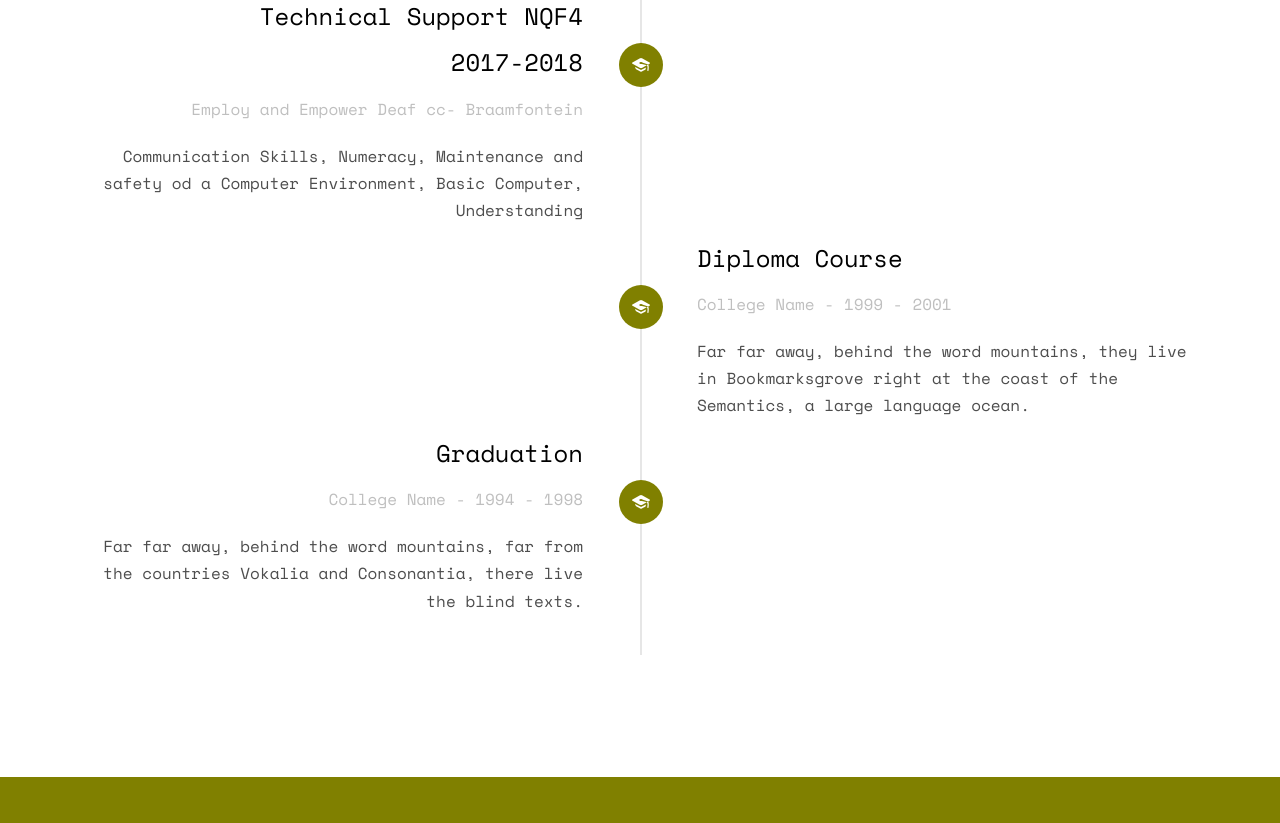
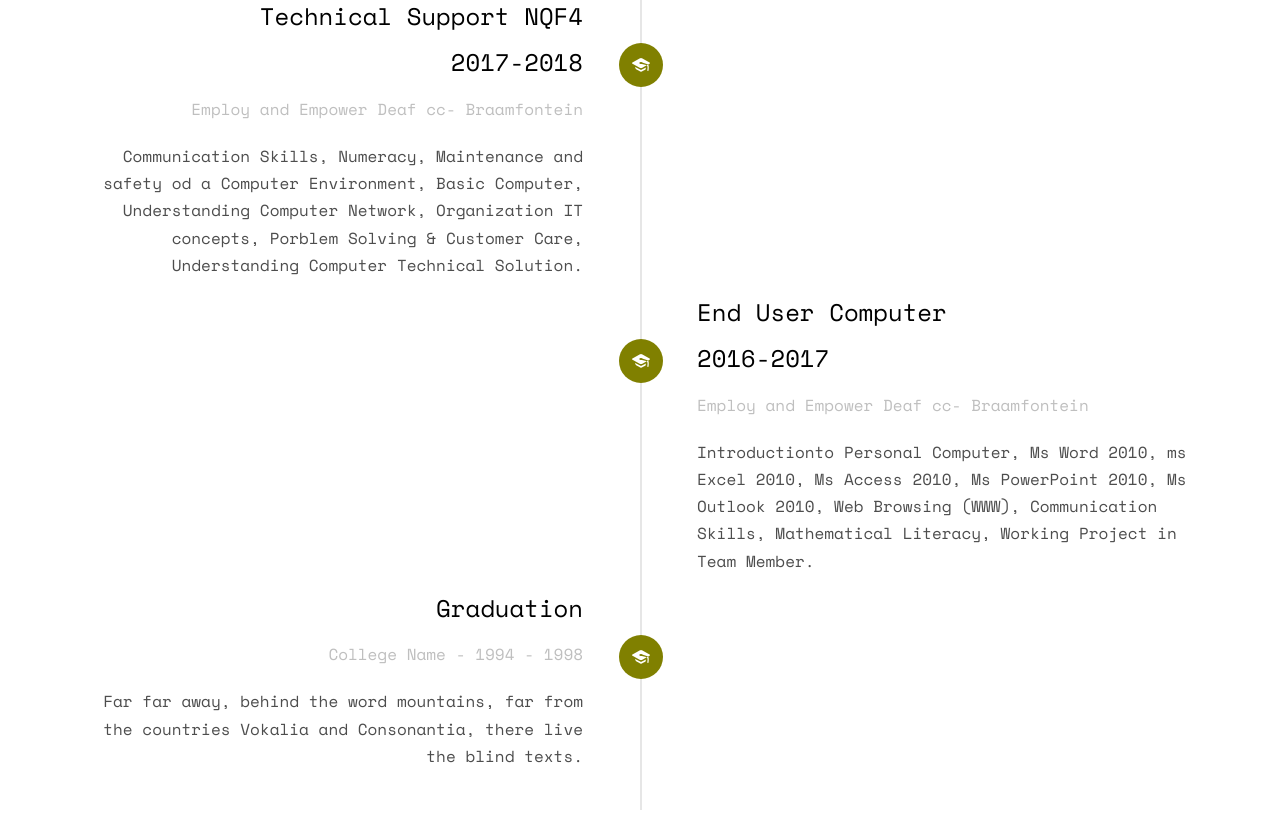
Before and after one commit to SiyabulelaSabu/CV-Zem-Zem, a plain HTML site: page index.html in a window 1280 px wide. Shown: the part 2977-3800 px from the top of the page. Drawn offline with nearby package versions, Linux system fonts and the light colour scheme; some packages are replaced by stand-ins of ours; no server answers; files whose address does not match are found by name.

Commit message:
education change everything

```diff
--- a/index.html
+++ b/index.html
@@ -203,7 +203,10 @@
 										Numeracy,
 										Maintenance and safety od a Computer Environment,
 										Basic Computer,
-										Understanding
+										Understanding Computer Network,
+										Organization IT concepts,
+										Porblem Solving & Customer Care,
+										Understanding Computer Technical Solution.
 									</p>
 								</div>
 							</div>
@@ -212,11 +215,22 @@
 							<div class="timeline-badge"><i class="icon-graduation-cap"></i></div>
 							<div class="timeline-panel">
 								<div class="timeline-heading">
-									<h3 class="timeline-title">Diploma Course</h3>
-									<span class="company">College Name - 1999 - 2001</span>
+									<h3 class="timeline-title">End User Computer</h3>
+									<h3>2016-2017</h3>
+									<span class="company">Employ and Empower Deaf cc- Braamfontein</span>
 								</div>
 								<div class="timeline-body">
-									<p>Far far away, behind the word mountains, they live in Bookmarksgrove right at the coast of the Semantics, a large language ocean.</p>
+									<p> Introductionto Personal Computer,
+										Ms Word 2010,
+										ms Excel 2010,
+										Ms Access 2010,
+										Ms PowerPoint 2010,
+										Ms Outlook 2010,
+										Web Browsing (WWW),
+										Communication Skills,
+										Mathematical Literacy,
+										Working Project in Team Member.
+									</p>
 								</div>
 							</div>
 						</li>
```
